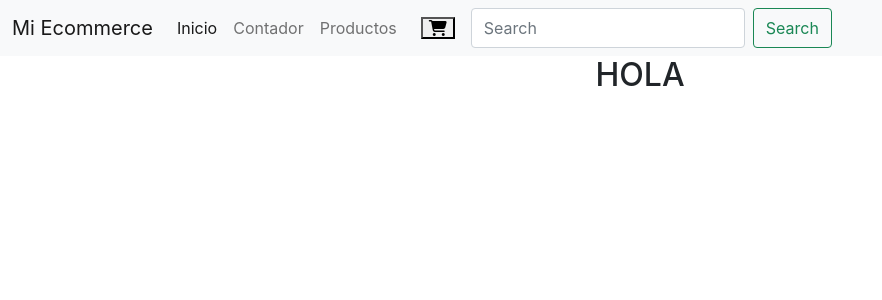
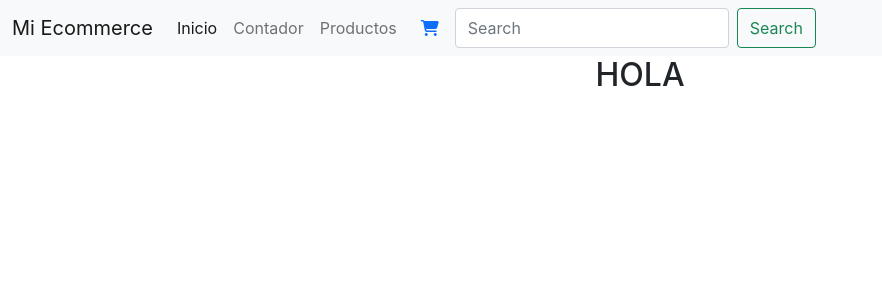
Before and after one commit to juancarreras/juan_carreras, a React (Create React App) app: page / in a window 1280 px wide. Shown: the top 300 px of the page, without its empty margins (0-882 px from the left). Built offline with nearby package versions, Linux system fonts and the light colour scheme.

Commit message:
Entrega 11

```diff
--- a/src/components/NavBar/CardWidget.js
+++ b/src/components/NavBar/CardWidget.js
@@ -1,9 +1,32 @@
+import { useCart } from "../../context/CartContext";
+
 function ShoppingCart() {
+    const { cart } = useCart();
+    let itemCount = 0;
+
+    {
+        cart?.map((item) => {
+            itemCount += item.qty;
+        })
+    };
+
     return (
-        <div className="App ml-auto">
-        <button className="fa fa-shopping-cart" aria-hidden="true"/>
+        <div>
+            {itemCount === 0 && (<div className="cart-badge"><span id="cart-count"><i className="fas fa-shopping-cart"></i></span></div>)}
+            {itemCount > 0 && (
+                <div className="cart-badge">
+                    <span className="d-flex flex-row">
+                        <i className="fas fa-shopping-cart"></i>
+                        <span className="itemCount">
+                            <h6 className="number">{itemCount}</h6>
+                        </span>
+                    </span>
+                </div>
+
+            )}
+
         </div>
-    );
-  }
+    )
+};
 
 export default ShoppingCart;
```
